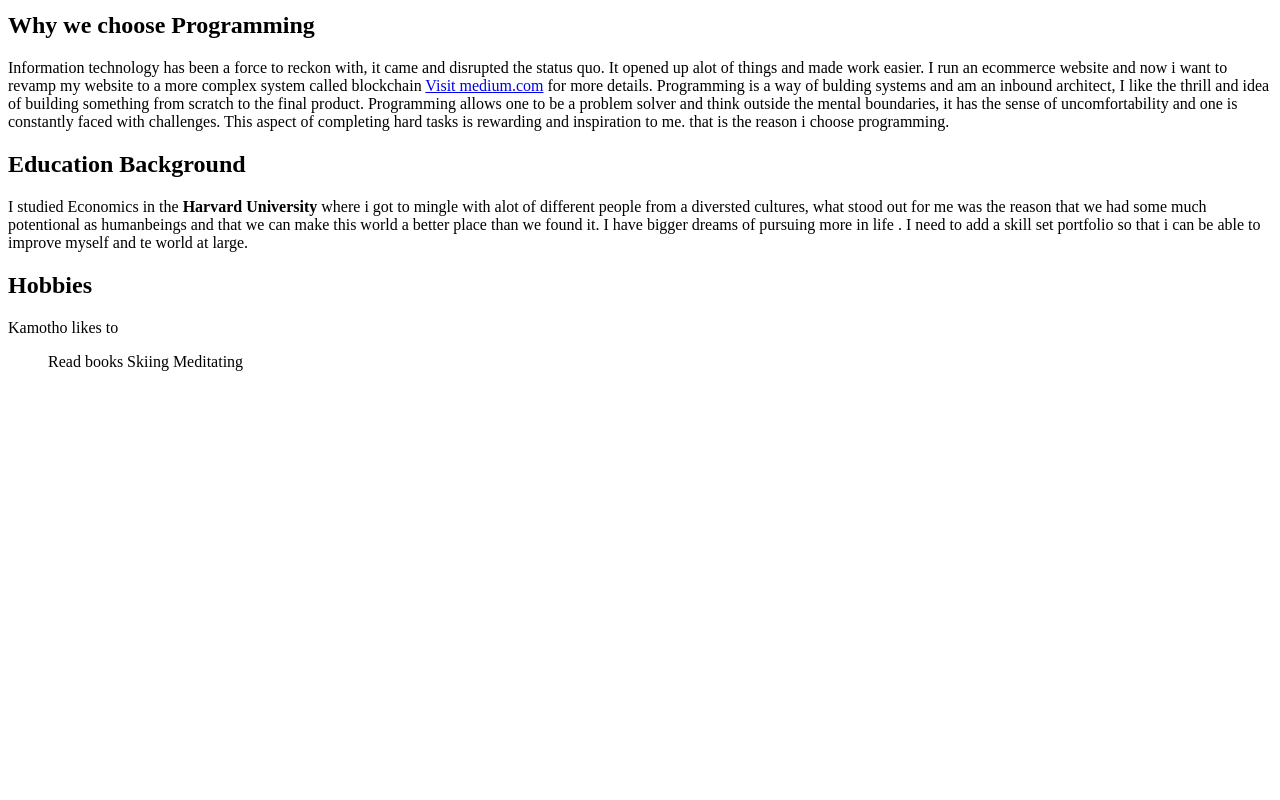
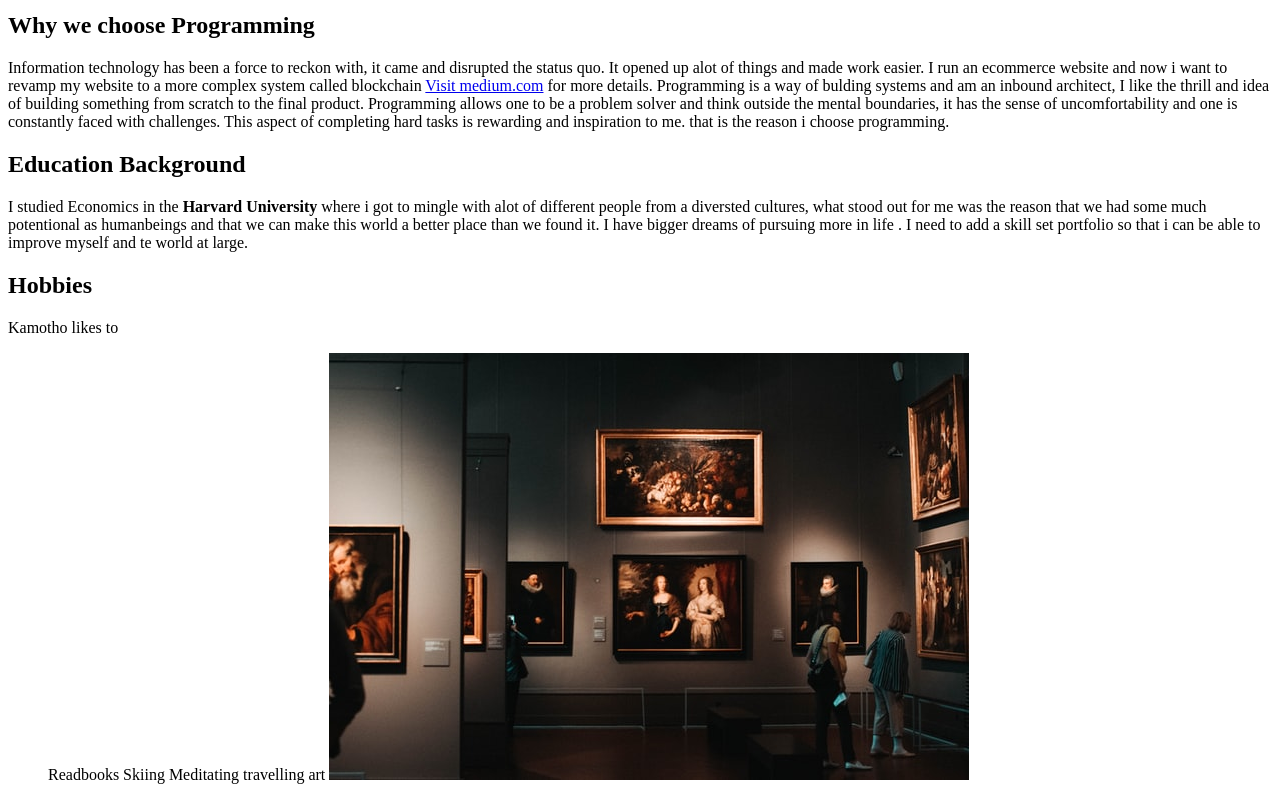
Before and after one commit to kamotho-njiru/PersonalPortfolio, a plain HTML site: page index.html in a window 1280 px wide. Shown: the part 784-1584 px from the top of the page. Before the commit the page ends 1171 px from the top, so only its background shows below. Drawn offline with Linux system fonts and the light colour scheme.

Commit message:
add images

```diff
--- a/index.html
+++ b/index.html
@@ -57,7 +57,9 @@
     <h2>Hobbies</h2>
     Kamotho likes to
     <ul>
-        Read books Skiing Meditating
+        Readbooks Skiing Meditating travelling art
+        <img src="artur-matosyan-4YWUMaftmag-unsplash.jpg" alt="art">
+        <img src="josh" alt="">
 
     </ul>
 </div>
```
Also changed, not shown: artur-matosyan-4YWUMaftmag-unsplash.jpg (added), banff-sunshine-village-UoBE_wJ-suk-unsplash.jpg (added), joshua-hanson-IptNMdmMmn8-unsplash.jpg (added).
